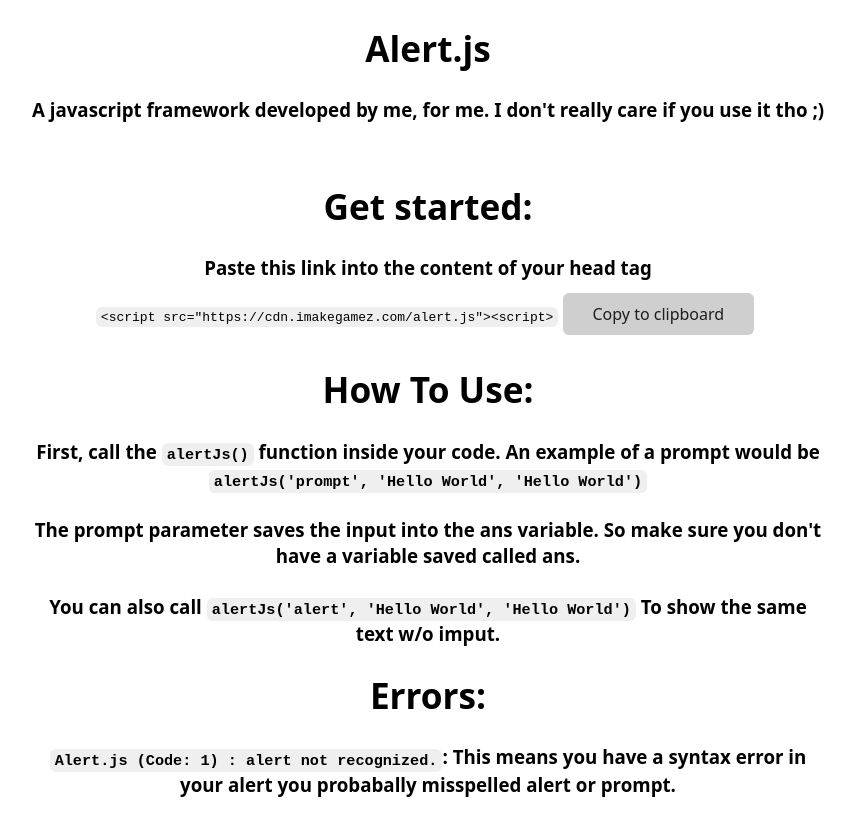
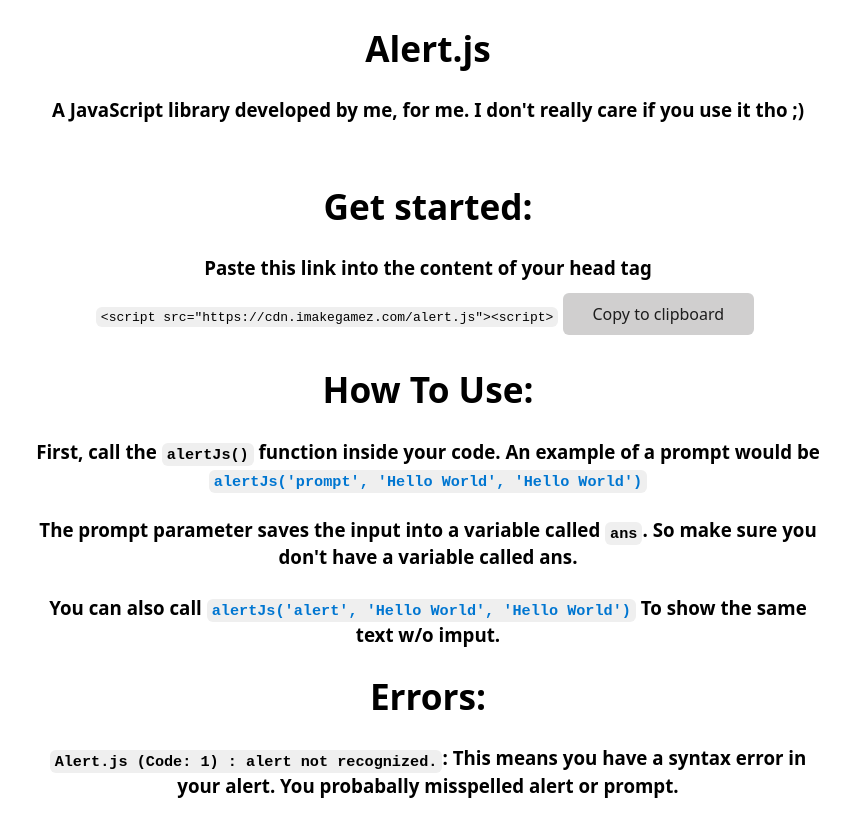
Before and after one commit to I-make-gamez/alert.js, a plain HTML site: page index.html in a window 1280 px wide. Shown: the whole page, without its empty margins (212-1067 px from the left). Drawn offline with nearby package versions, Linux system fonts and the light colour scheme.

Commit message:
Visual Changes

```diff
--- a/index.html
+++ b/index.html
@@ -9,6 +9,7 @@
 
     <link rel="stylesheet" href="https://cdn.jsdelivr.net/npm/water.css@2/out/water.css">
     <link rel="text/javascript" href="cdn.imakegamez.com/alert.js">
+    <link rel="stylesheet" href="style.css">
 </head>
 
 <body>
@@ -17,22 +18,42 @@
             text-align: center;
         }
 
-        #ex{
+        #ex {
             text-align: left;
         }
     </style>
     <h1>Alert.js</h1>
-    <h3>A javascript framework developed by me, for me. I don't really care if you use it tho ;)</h3><br>
+    <h3>A JavaScript library developed by me, for me. I don't really care if you use it tho ;)</h3><br>
     <h1>Get started:</h1>
     <h3>Paste this link into the content of your head tag</h3>
     <code id="link">&lt;script src="https://cdn.imakegamez.com/alert.js"&gt;&lt;script&gt;</code>
     <button type="button" id="copyLink"> Copy to clipboard </button><br>
     <h1>How To Use:</h1>
-    <h3>First, call the <code>alertJs()</code> function inside your code. An example of a prompt would be <code>alertJs('prompt', 'Hello World', 'Hello World')</code></h3>
-    <h3>The prompt parameter saves the input into the ans variable. So make sure you don't have a variable saved called ans.</h3>
-    <h3>You can also call <code>alertJs('alert', 'Hello World', 'Hello World')</code> To show the same text w/o imput.</h3>
+    <h3>First, call the <code>alertJs()</code> function inside your code. An example of a prompt would be
+        <a style="cursor:pointer;" onclick="alertJs('prompt', 'Hello World', 'Hello World');"><code>alertJs('prompt', 'Hello World', 'Hello World')</code></a>
+    </h3>
+    <h3>The prompt parameter saves the input into a variable called <code>ans</code>. So make sure you don't have a
+        variable called ans.</h3>
+    <h3>You can also call <a style="cursor:pointer;" onclick="alertJs('alert', 'Hello World', 'Hello World');"><code>alertJs('alert', 'Hello World', 'Hello World')</code></a> To show the same text w/o imput.
+    </h3>
     <h1>Errors:</h1>
-    <h3><code>Alert.js (Code: 1) : alert not recognized.</code>: This means you have a syntax error in your alert you probabally misspelled alert or prompt.</h3>
+    <h3><code>Alert.js (Code: 1) : alert not recognized.</code>: This means you have a syntax error in your alert. You
+        probabally misspelled alert or prompt.</h3><br><br><br><br><br><br><br><br><br>
+    <!-- <section class="scust">
+        <h1>Customization:</h1>
+        <div class="cust">
+            <input type="text" id="r">
+            <input type="range" class="red" step="1" value="0" max="255">
+        </div>
+        <div>
+            <input type="text" id="g">
+            <input type="range" class="green" step="1" value="0" max="255">
+        </div>
+        <div>
+            <input type="text" id="b">
+            <input type="range"  class="blue" step="1" value="0" max="255">
+        </div>
+    </section> -->
     <script src="this.js"></script>
     <script src="alert.js"></script>
 </body>
```
Also changed, not shown: style.css (added, +29 -0 lines), 1 other file.
